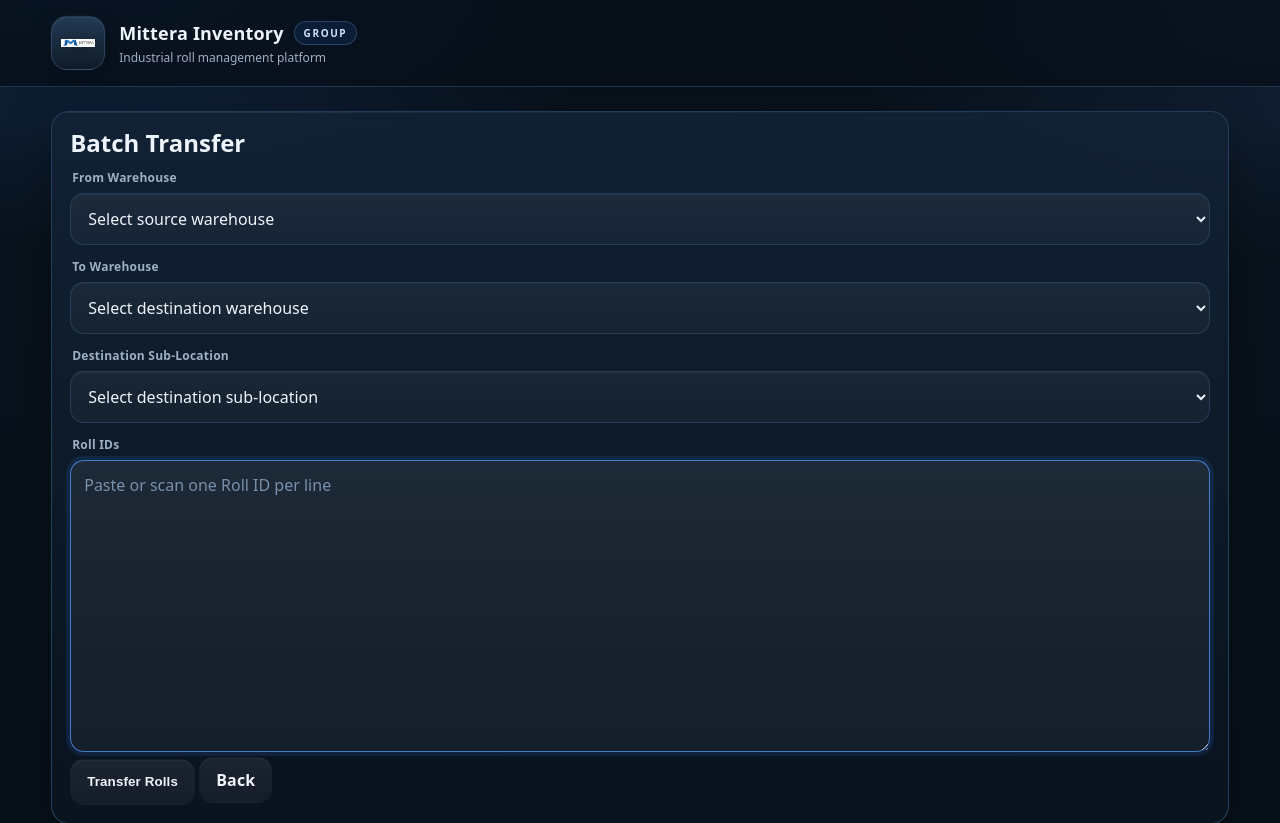
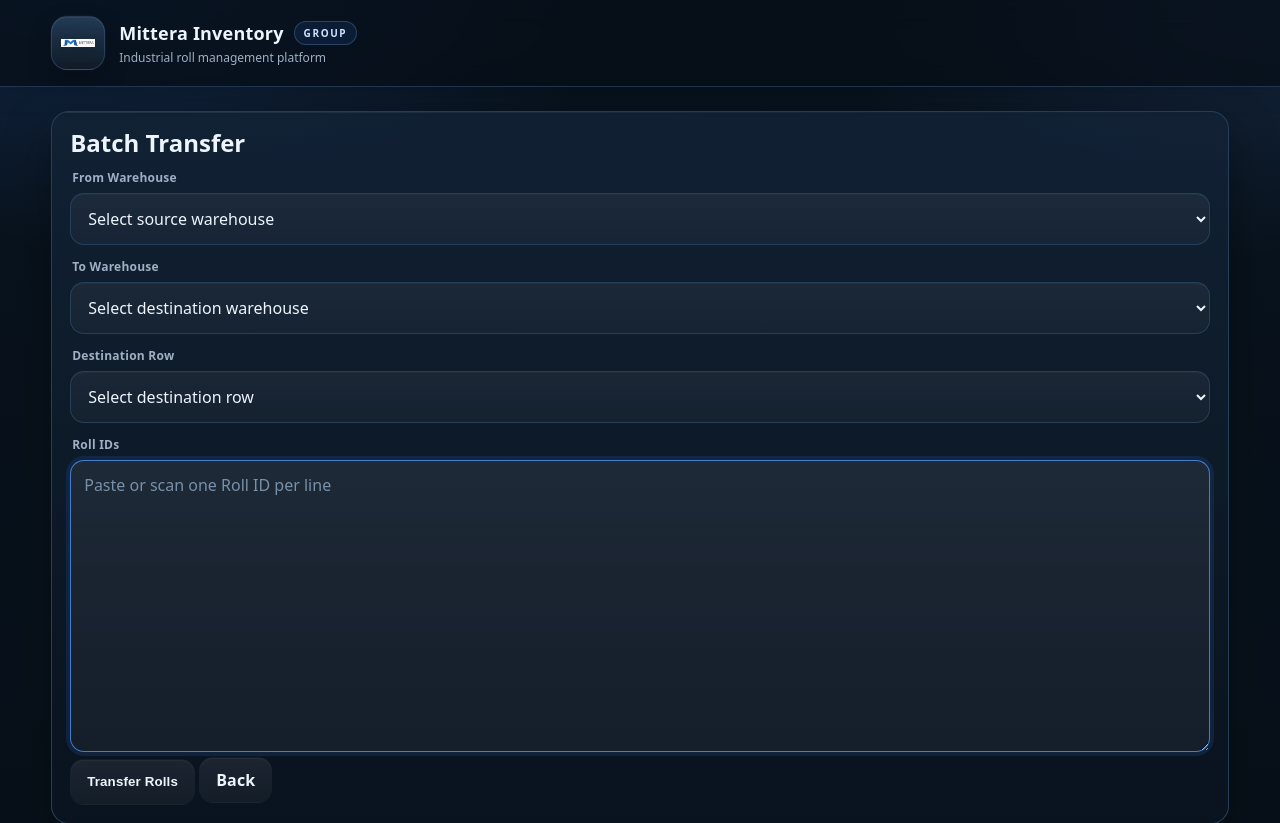
Before and after one commit to TomasOrrego11/Roll-Inventory, a Python web app: template templates/transfer_batch.html in a window 1280 px wide. Shown: the top 823 px of the page. Run offline with Jinja, Linux system fonts and the light colour scheme; the template is opened without the code that fills it: most values are stand-ins (such as "Sample title", 1, 10 or a date in 2020).

Commit message:
Update transfer_batch.html

```diff
--- a/templates/transfer_batch.html
+++ b/templates/transfer_batch.html
@@ -10,7 +10,7 @@
       <select name="from_wh" id="from_wh" required>
         <option value="">Select source warehouse</option>
         {% for wh in warehouses %}
-          <option value="{{ wh }}">{{ wh }}</option>
+          <option value="{{ wh }}">{{ warehouse_label(wh) }}</option>
         {% endfor %}
       </select>
     </div>
@@ -20,15 +20,15 @@
       <select name="to_wh" id="to_wh" required onchange="updateLocations()">
         <option value="">Select destination warehouse</option>
         {% for wh in warehouses %}
-          <option value="{{ wh }}">{{ wh }}</option>
+          <option value="{{ wh }}">{{ warehouse_label(wh) }}</option>
         {% endfor %}
       </select>
     </div>
 
     <div class="form-row">
-      <label for="location">Destination Sub-Location</label>
+      <label for="location">Destination Row</label>
       <select name="location" id="location" required>
-        <option value="">Select destination sub-location</option>
+        <option value="">Select destination row</option>
       </select>
     </div>
 
@@ -58,7 +58,7 @@
     const wh = document.getElementById("to_wh").value;
     const locationSelect = document.getElementById("location");
 
-    locationSelect.innerHTML = '<option value="">Select destination sub-location</option>';
+    locationSelect.innerHTML = '<option value="">Select destination row</option>';
 
     let locations = [];
     if (wh === "WH1") {
```
